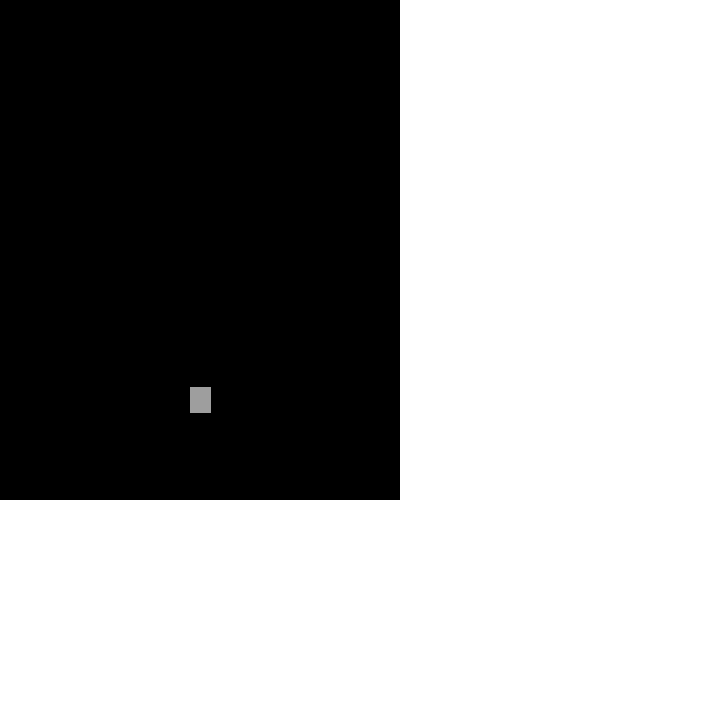
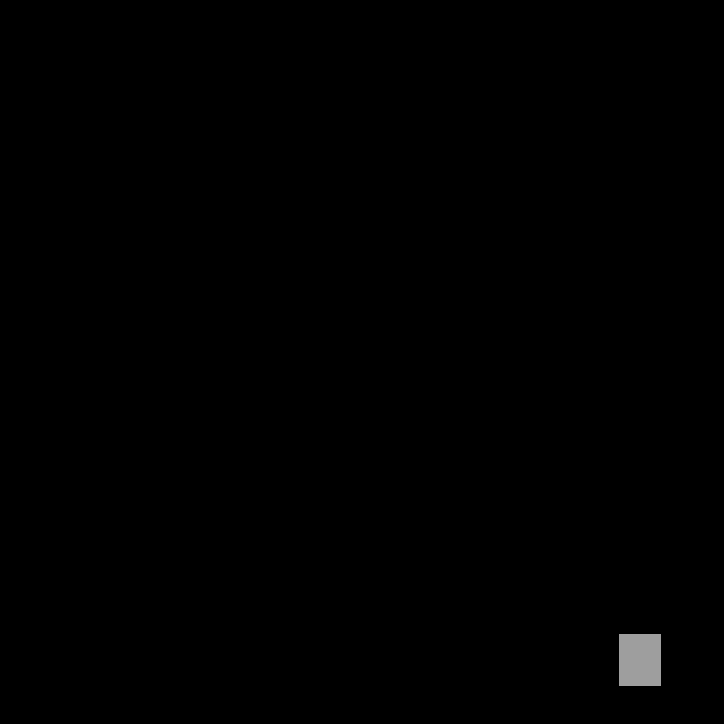
Before and after one commit to acousticseagull/game, a plain HTML site: page index.html in a window 1280 px wide. Shown: the whole page, without its empty margins (0-724 px from the left). Drawn offline with Linux system fonts and the light colour scheme; grey boxes are pictures that could not be loaded.

Commit message:
2 files modified

```diff
--- a/game.js
+++ b/game.js
@@ -4,10 +4,10 @@ import { player } from './player.js';
 
 const game = Engine({
   size: {
-    width: 400,
-    height: 500,
+    width: 340,
+    height: 460,
   },
-  scale: 1,
+  scale: 2,
   backgroundColor: '#000000',
 });
 
--- a/index.html
+++ b/index.html
@@ -1,6 +1,20 @@
 <!DOCTYPE html>
 <html>
-  <head></head>
+  <head>
+    <style>
+      html,
+      body {
+        height: 100%;
+      }
+
+      body {
+        background-color: rgb(0, 0, 0);
+        display: flex;
+        justify-content: center;
+        align-items: center;
+      }
+    </style>
+  </head>
   <body>
     <script type="module" src="game.js"></script>
   </body>
```
